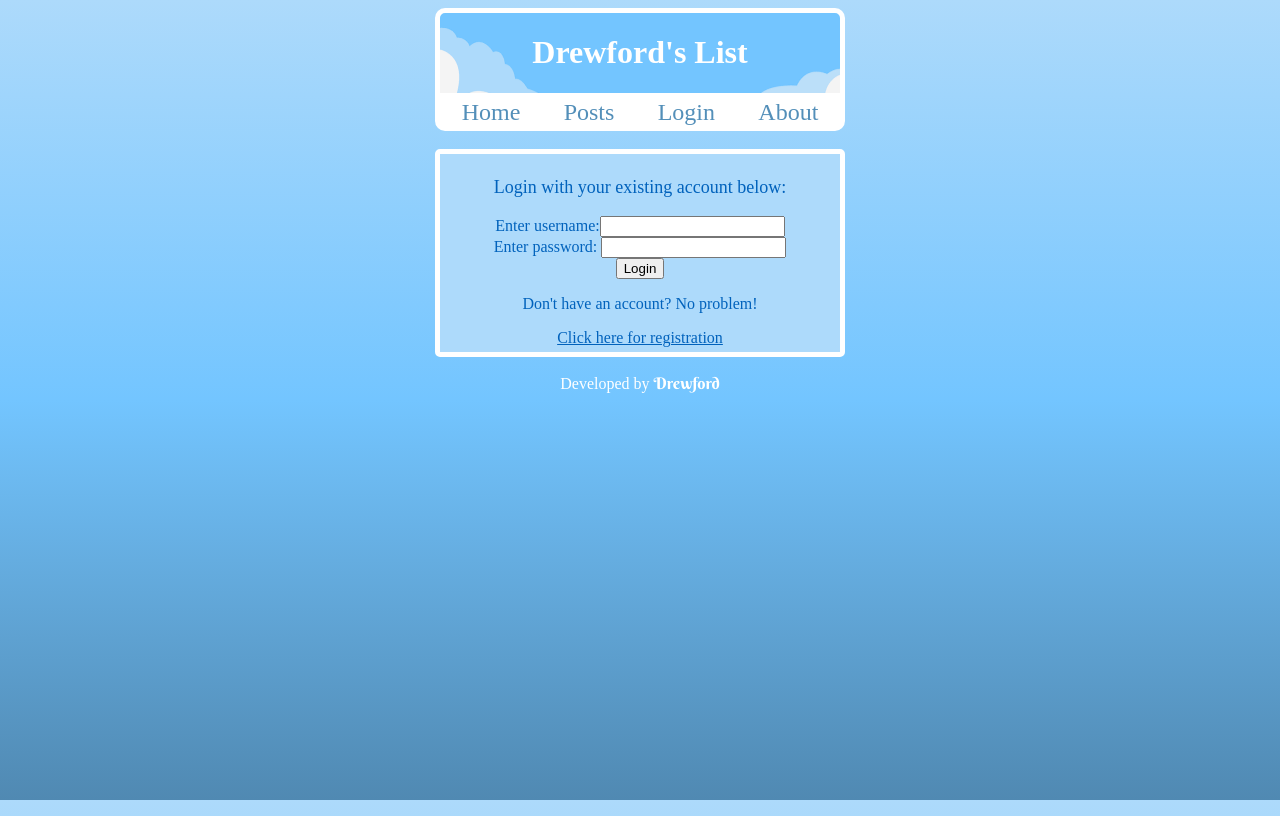
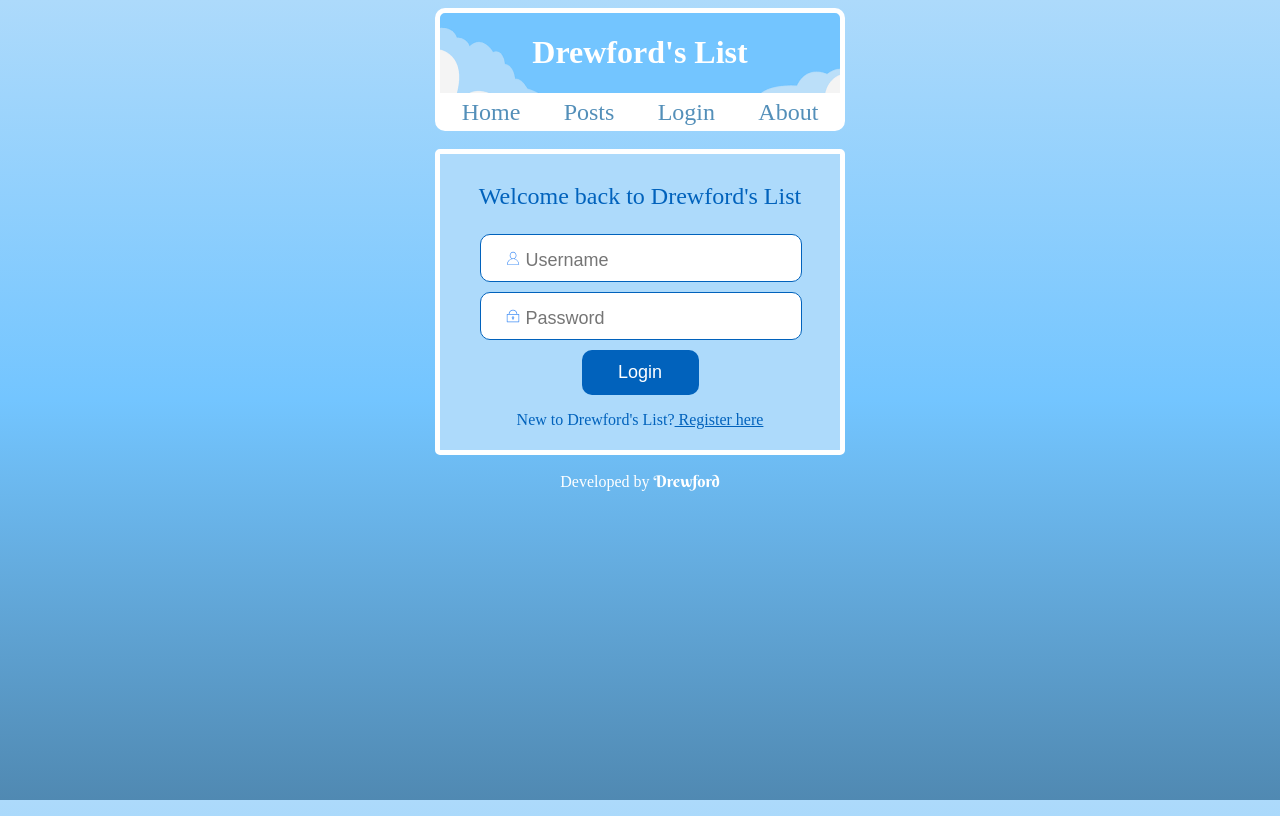
Before and after one commit to SleazyCook/project_05, a React (Create React App) app: page /login in a window 1280 px wide. Built offline with nearby package versions, Linux system fonts and the light colour scheme; no server answers; a web font is replaced by a local one.

Commit message:
login styling updated

```diff
--- /dev/null
+++ b/public/icons.css
@@ -0,0 +1,43 @@
+/* src'd from svgicons.spark.fr */
+/* username icon */
+/* -----
+SVG Icons - svgicons.sparkk.fr
+----- */
+
+.svg-icon {
+  width: 1em;
+  height: 1em;
+}
+
+.svg-icon path,
+.svg-icon polygon,
+.svg-icon rect {
+  fill: #4691f6;
+}
+
+.svg-icon circle {
+  stroke: #4691f6;
+  stroke-width: 1;
+}
+
+/* password icon */
+
+/* -----
+SVG Icons - svgicons.sparkk.fr
+----- */
+
+.svg-icon {
+  width: 1em;
+  height: 1em;
+}
+
+.svg-icon path,
+.svg-icon polygon,
+.svg-icon rect {
+  fill: #4691f6;
+}
+
+.svg-icon circle {
+  stroke: #4691f6;
+  stroke-width: 1;
+}
--- a/public/index.html
+++ b/public/index.html
@@ -6,6 +6,7 @@
     <meta name="viewport" content="width=device-width, initial-scale=1.0">
     <title>Drewford's List</title>
     <link rel="stylesheet" href="style.css">
+    <link rel="stylesheet" href="icons.css">
     <!-- <link rel="icon" href="https://www.clipartmax.com/png/middle/4-47131_save-money-icon-free-download-clip-art-free-clip-art-cloud-icon.png"> -->
     <link rel="icon" href="https://png.pngtree.com/png-vector/20210228/ourmid/pngtree-dollar-sign-png-image_2986878.jpg">
 </head>
--- a/public/style.css
+++ b/public/style.css
@@ -91,7 +91,11 @@
     font-size: x-large;
 }
 
-/* Products page------------------------------- */
+/* Posts page------------------------------- */
+
+.create-post-link {
+    font-size: 18px;
+}
 
 .products-page-container {
     /* display: flex; */
@@ -160,6 +164,7 @@
 
 /* About Page */
 #about-container {
+    font-size: 18px;
     display: flex;
     border: 5px solid white;
     border-radius: 5px;
@@ -175,7 +180,7 @@
     text-align: center;
 }
 
-/* Registration Page */
+/* Login /Registration Page */
 #register-container, .login-container, #profile-container {
     /* display: flex; */
     border: 5px solid white;
@@ -183,15 +188,49 @@
     padding: 5px;
     background-color: #addafb;
     width: 390px;
-    max-width: 1000px;
+    /* max-width: 1000px; */
     color: #0162bc;
     text-align: center;
     /* text-align: center; */
 }
 
 .large-welcome {
-    font-size: large;
+    font-size: x-large;
+    /* color: blue;; */
+
 }
+
+.form input {
+    font-size: 18px;
+    padding: 5px 20px 0px 5px;
+    border: none;
+    outline: none;
+    background: none;
+}
+
+.username, .password {
+    display: block;
+    border-radius: 10px;
+    border: 1px solid  #0162bc;
+    background-color: white;
+    width: 300px;
+    padding: 10px;
+    margin: 10px;
+    margin-left: 35px;
+}
+
+.signin-bttn {
+    width: 30%;
+    padding: 12px 10px;
+    border: none;
+    font-size: 18px;
+    border-radius: 10px;
+    background-color: #0162bc;
+    color: white;
+
+}
+
+
 
 /*Profile Page -----------------*/
 
--- a/src/components/Login.js
+++ b/src/components/Login.js
@@ -69,21 +69,35 @@
   }
   return (
     <div className="login-container">
-      <p className="large-welcome"> Login with your existing account below:</p>
-      <form onSubmit={formSubmitHandler}>
-        <label>Enter username:</label>
-        <input type="text" value={username} onChange={updateUserNameState}></input>
-        <br />
+      <p className="large-welcome"> Welcome back to Drewford's List</p>
+      <form className="form" onSubmit={formSubmitHandler}>
+        <div className="username">
+          {/* username icon */}
+        <svg class="svg-icon" viewBox="0 0 20 20">
+							<path d="M12.075,10.812c1.358-0.853,2.242-2.507,2.242-4.037c0-2.181-1.795-4.618-4.198-4.618S5.921,4.594,5.921,6.775c0,1.53,0.884,3.185,2.242,4.037c-3.222,0.865-5.6,3.807-5.6,7.298c0,0.23,0.189,0.42,0.42,0.42h14.273c0.23,0,0.42-0.189,0.42-0.42C17.676,14.619,15.297,11.677,12.075,10.812 M6.761,6.775c0-2.162,1.773-3.778,3.358-3.778s3.359,1.616,3.359,3.778c0,2.162-1.774,3.778-3.359,3.778S6.761,8.937,6.761,6.775 M3.415,17.69c0.218-3.51,3.142-6.297,6.704-6.297c3.562,0,6.486,2.787,6.705,6.297H3.415z"></path>
+						</svg>
+          <input type="text" value={username} onChange={updateUserNameState} placeholder="Username"></input>
+        </div>
 
-        <label>Enter password: </label>
-        <input type="password" value={password} onChange={updatePasswordState}></input>
-        <br />
+        {/* <br />
+        <br /> */}
 
-        <button type="submit">Login</button>
+        <div className="password">
+          {/* password icon */}
+          <svg class="svg-icon" viewBox="0 0 20 20">
+							<path d="M17.308,7.564h-1.993c0-2.929-2.385-5.314-5.314-5.314S4.686,4.635,4.686,7.564H2.693c-0.244,0-0.443,0.2-0.443,0.443v9.3c0,0.243,0.199,0.442,0.443,0.442h14.615c0.243,0,0.442-0.199,0.442-0.442v-9.3C17.75,7.764,17.551,7.564,17.308,7.564 M10,3.136c2.442,0,4.43,1.986,4.43,4.428H5.571C5.571,5.122,7.558,3.136,10,3.136 M16.865,16.864H3.136V8.45h13.729V16.864z M10,10.664c-0.854,0-1.55,0.696-1.55,1.551c0,0.699,0.467,1.292,1.107,1.485v0.95c0,0.243,0.2,0.442,0.443,0.442s0.443-0.199,0.443-0.442V13.7c0.64-0.193,1.106-0.786,1.106-1.485C11.55,11.36,10.854,10.664,10,10.664 M10,12.878c-0.366,0-0.664-0.298-0.664-0.663c0-0.366,0.298-0.665,0.664-0.665c0.365,0,0.664,0.299,0.664,0.665C10.664,12.58,10.365,12.878,10,12.878"></path>
+						</svg>
+          <input type="password" value={password} onChange={updatePasswordState} placeholder="Password"></input>
+        </div>
+        {/* <br /> */}
+
+        <button className="signin-bttn" type="submit">Login</button>
 
       </form>
-      <p> Don't have an account? No problem!</p>
-      <Link to="/register">Click here for registration</Link>
+      <p className="signup">New to Drewford's List?
+      <Link to="/register"> Register here</Link>
+      </p>
+
     </div>
   )
 }
--- a/src/components/Products.js
+++ b/src/components/Products.js
@@ -13,7 +13,7 @@
 
 
             <div id="searchbar">
-                <Link to="/createPost">Create Post</Link><br /><br />
+                <Link to="/createPost" className="create-post-link">Create Post</Link><br /><br />
                 <input type="text" placeholder="Search products"></input>
                 <button type="submit">Search</button>
             </div>
```
